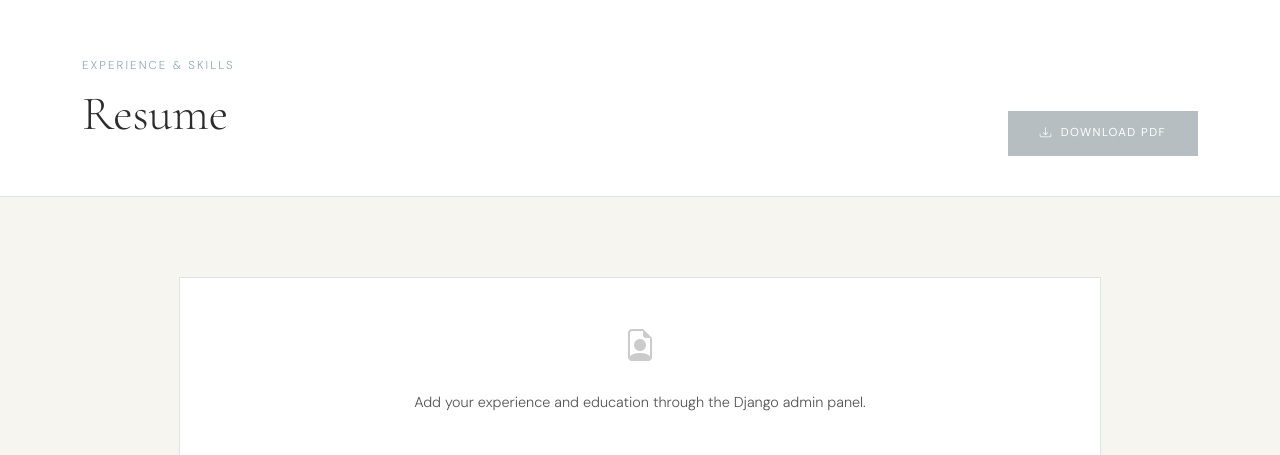
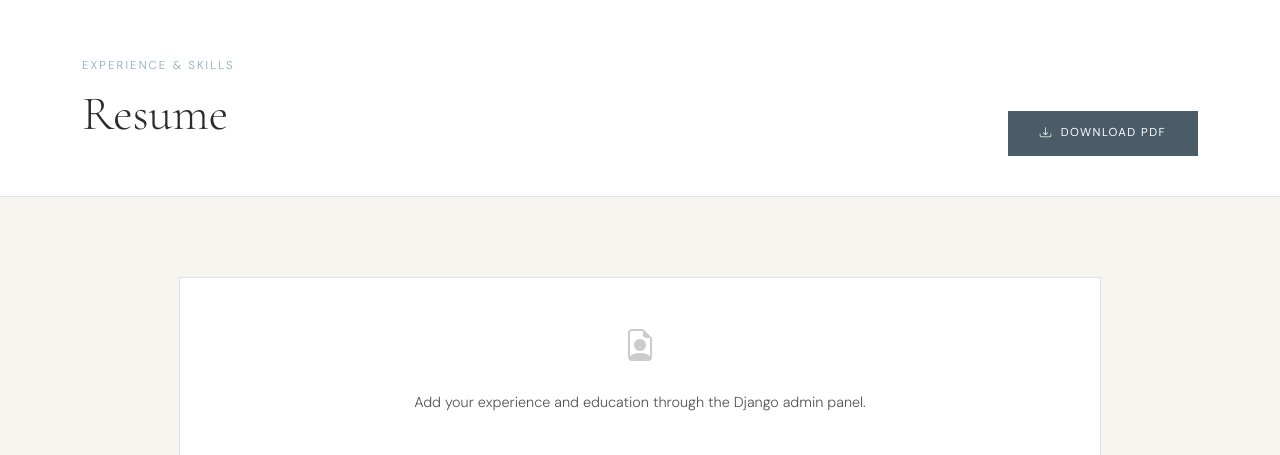
Before and after one commit to Landri-Robinson/landri_portfolio, a Django app: page /resume/ in a window 1280 px wide. Shown: the part 67-522 px from the top of the page. Run offline with Django 4.2, Linux system fonts and the light colour scheme; data that the repository does not hold is empty; parts of the project's set-up code (start-up, migrations or seed data) failed here and were passed over.

Commit message:
Fix resume PDF download for Render deployment
Move PDF to static/resume/ (served by WhiteNoise) and update
download link to use static URL instead of media upload path.

Co-Authored-By: Claude Sonnet 4.6 <noreply@anthropic.com>

```diff
--- a/templates/portfolio/resume.html
+++ b/templates/portfolio/resume.html
@@ -1,4 +1,5 @@
 {% extends 'portfolio/base.html' %}
+{% load static %}
 {% block title %}Resume — Landri Robinson{% endblock %}
 
 {% block content %}
@@ -9,11 +10,7 @@
       <span class="page-header-eyebrow">Experience &amp; Skills</span>
       <h1 class="page-header-title">Resume</h1>
     </div>
-    {% if site_settings and site_settings.resume_pdf %}
-    <a href="{{ site_settings.resume_pdf.url }}" class="btn-primary-custom" style="font-size:0.72rem" download><i class="bi bi-download me-2"></i>Download PDF</a>
-    {% else %}
-    <span class="btn-primary-custom" style="font-size:0.72rem;opacity:0.4;cursor:default"><i class="bi bi-download me-2"></i>Download PDF</span>
-    {% endif %}
+    <a href="{% static 'resume/LandriRobinson_Resume.pdf' %}" class="btn-primary-custom" style="font-size:0.72rem" download><i class="bi bi-download me-2"></i>Download PDF</a>
   </div>
 </div>
 
```
Also changed, not shown: 1 other file.
